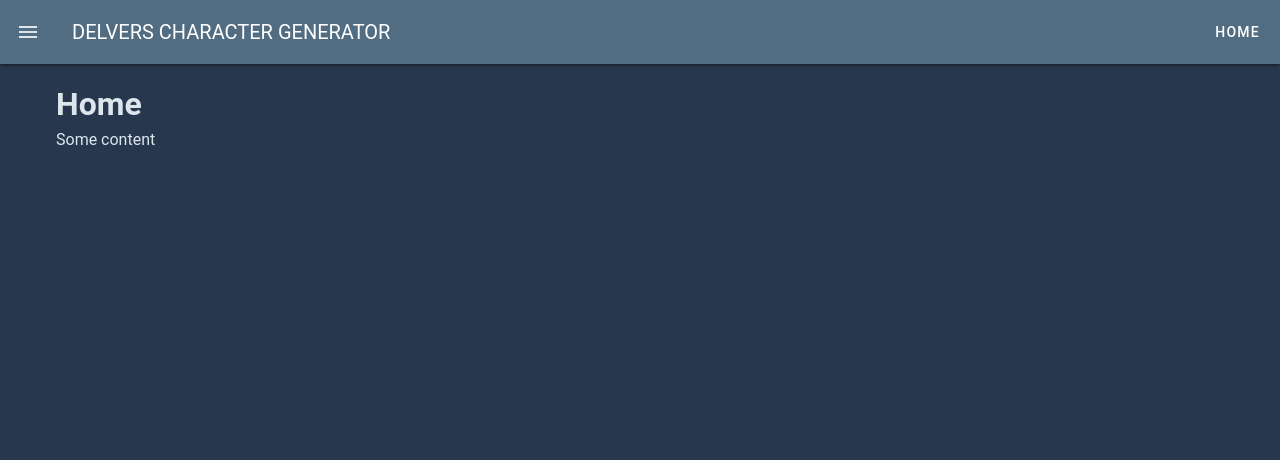
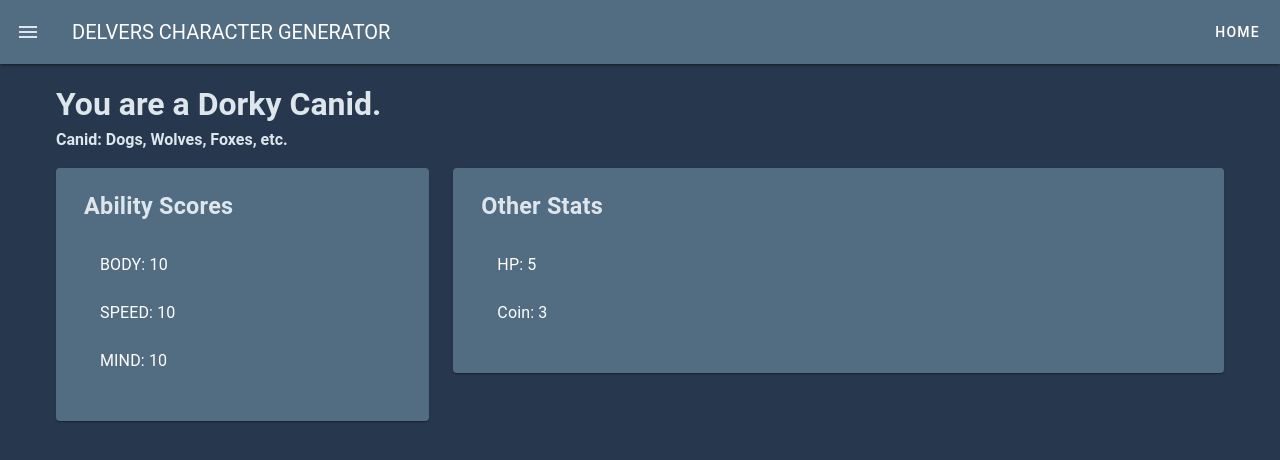
Before and after one commit to MosNes/delvers-bastionland-chargen, a Vue app in the folder client/: page / in a window 1280 px wide. Shown: the top 460 px of the page. Built offline with nearby package versions, Linux system fonts and the light colour scheme.

Commit message:
updated home with basic layout and state variables

```diff
--- a/client/src/views/Home.vue
+++ b/client/src/views/Home.vue
@@ -1,10 +1,81 @@
 <template>
     <v-container>
-        <h1>Home</h1>
-        <div>Some content</div>
+        <div class="mb-4">
+            <h1>You are {{ 'a' }} {{ data.descriptor }} {{ data.species }}.</h1>
+            <h4>{{data.species}}: {{ data.speciesDesc }}</h4>
+        </div>
+
+        <v-row>
+            <v-col cols="6" md="4">
+                <v-card class="bg-primary text-secondary pa-3">
+                    <v-card-title>
+                        <h3>Ability Scores</h3>
+                    </v-card-title>
+                    <v-card-text>
+                        <v-list class="bg-primary">
+                            <v-list-item>
+                                <v-list-item-title>
+                                    BODY: {{ data.body }}
+                                </v-list-item-title>
+                            </v-list-item>
+                            <v-list-item>
+                                <v-list-item-title>
+                                    SPEED: {{ data.speed }}
+                                </v-list-item-title>
+                            </v-list-item>
+                            <v-list-item>
+                                <v-list-item-title>
+                                    MIND: {{ data.mind }}
+                                </v-list-item-title>
+                            </v-list-item>
+                        </v-list>
+                    </v-card-text>
+                </v-card>
+            </v-col>
+
+            <v-col cols="6" md="8">
+                <v-card class="bg-primary text-secondary pa-3">
+                    <v-card-title>
+                        <h3>Other Stats</h3>
+                    </v-card-title>
+                    <v-card-text>
+                        <v-list class="bg-primary">
+                            <v-list-item>
+                                <v-list-item-title>
+                                    HP: {{ data.hp }}
+                                </v-list-item-title>
+                            </v-list-item>
+                            <v-list-item>
+                                <v-list-item-title>
+                                    Coin: {{ data.coin }}
+                                </v-list-item-title>
+                            </v-list-item>
+                        </v-list>
+                    </v-card-text>
+                </v-card>
+            </v-col>
+        </v-row>
+
+
     </v-container>
 </template>
 
 <script setup>
 
+import {reactive, computed} from 'vue';
+
+const data = reactive({
+
+    showSheet: false,
+    body: 10,
+    speed: 10,
+    mind: 10,
+    hp: 5,
+    coin: 3,
+    species: 'Canid',
+    descriptor: 'Dorky',
+    speciesDesc: 'Dogs, Wolves, Foxes, etc.',
+
+})
+
 </script>
```
